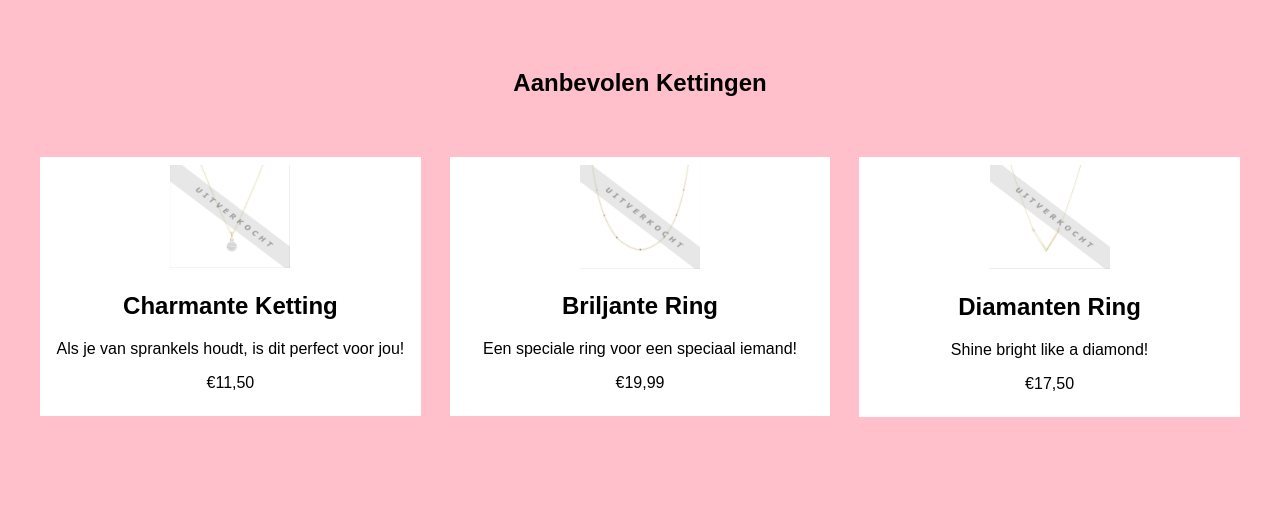
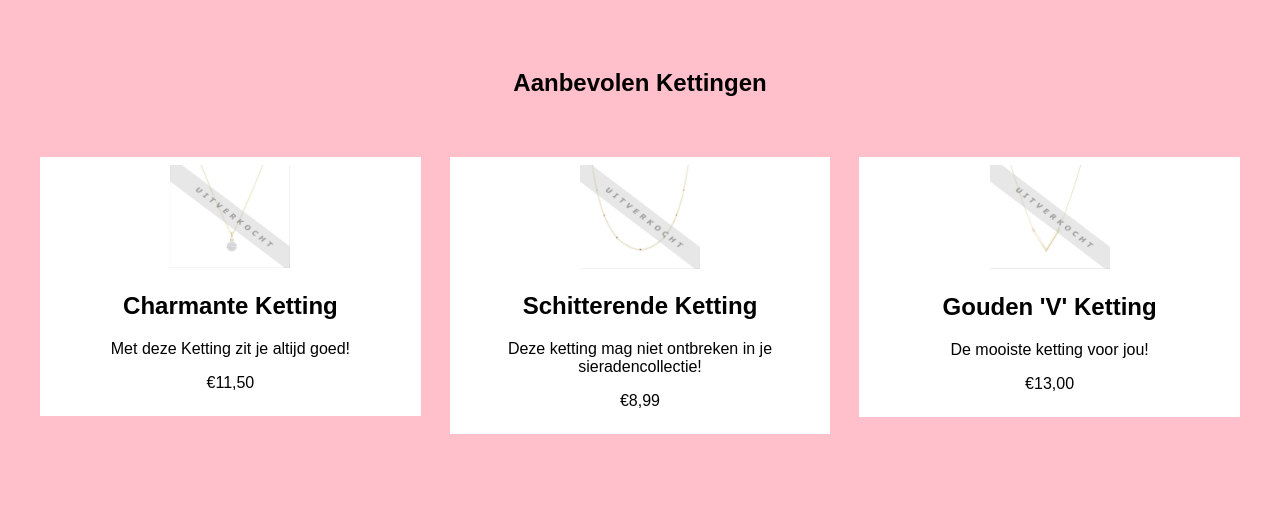
Before and after one commit to NYF-Jewellery/NYF-Jewellery.github.io, a plain HTML site: page pinkheart.html in a window 1280 px wide. Shown: the part 650-1176 px from the top of the page. Drawn offline with Linux system fonts and the light colour scheme.

Commit message:
Verder uitgewerkt

```diff
--- a/pinkheart.html
+++ b/pinkheart.html
@@ -244,21 +244,21 @@
     <div class="product">
       <img id="p1" src="Image (4).jpg" alt="Charmante Ketting">
       <h2>Charmante Ketting</h2>
-      <p> Als je van sprankels houdt, is dit perfect voor jou!</p>
+      <p> Met deze Ketting zit je altijd goed!</p>
       <p> €11,50</p>
     </div>
      <div class="product">
-       <img id="p1" src="Image (5).jpg" alt="Golden ring2">
-        <h2>Briljante Ring</h2>
-        <p> Een speciale ring voor een speciaal iemand!</p>
-         <p>€19,99</p>
+       <img id="p1" src="Image (5).jpg" alt="Schitterende ketting">
+        <h2>Schitterende Ketting</h2>
+        <p> Deze ketting mag niet ontbreken in je sieradencollectie!</p>
+         <p>€8,99</p>
            </div>
 
      <div class="product">
-       <img id="p1" src="Image (6).jpg" alt="Zilver ring3">
-       <h2>Diamanten Ring</h2>
-       <p> Shine bright like a diamond!</p>
-        <p>€17,50</p>
+       <img id="p1" src="Image (6).jpg" alt="Gouden 'v' Ketting ">
+       <h2>Gouden 'V' Ketting</h2>
+       <p> De mooiste ketting voor jou!</p>
+        <p>€13,00</p>
         </div>
 </section>
 
```
Also changed, not shown: kettingen.html (+5 -5 lines).
